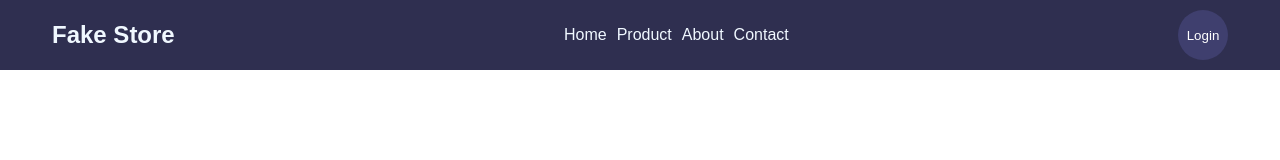
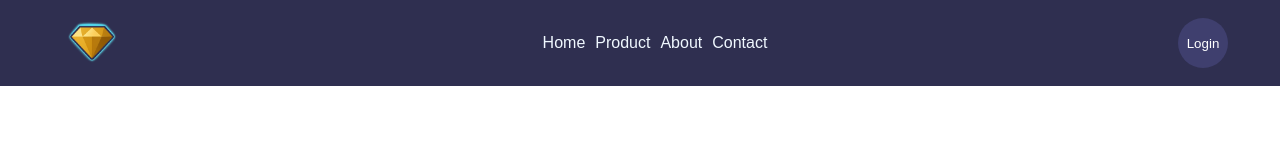
Before and after one commit to Younes-sh/FAKE_STORE, a Next.js app in the folder app/: page /basket in a window 1280 px wide. Shown: the top 160 px of the page. Built offline with nearby package versions, Linux system fonts and the light colour scheme; no server answers.

Commit message:
I added Logo on Navbar befor login

```diff
--- a/app/Components/Navbar/NavbarBeforLogin.jsx
+++ b/app/Components/Navbar/NavbarBeforLogin.jsx
@@ -1,6 +1,8 @@
 import Style from "./navbarBeforLogin.module.css";
 import Link from "next/link";
 import { useRouter } from "next/router";
+import Image from "next/image";
+import GEM from '@/public/asset/Logo/GEM.png';
 
 export default function Navbar () {
 
@@ -16,7 +18,11 @@ export default function Navbar () {
 
             <nav className={`  container ${Style.navbar}`}>
                 {/* Logo */}
-                <h1>Fake Store</h1>
+                <h1>
+                    <Link href="/">
+                        <Image src={GEM} alt="GEM" width={80} height={80} />
+                    </Link>
+                </h1>
 
                 {/* Menue */}
                 <ul>
```
